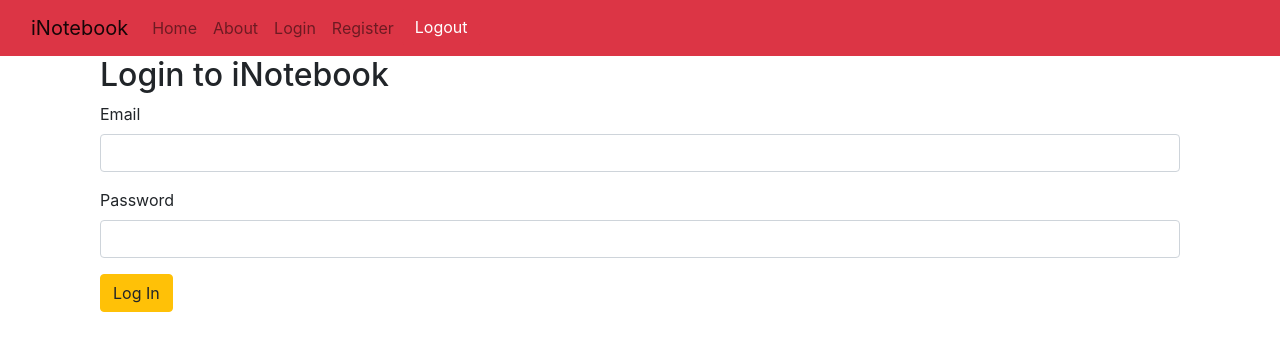
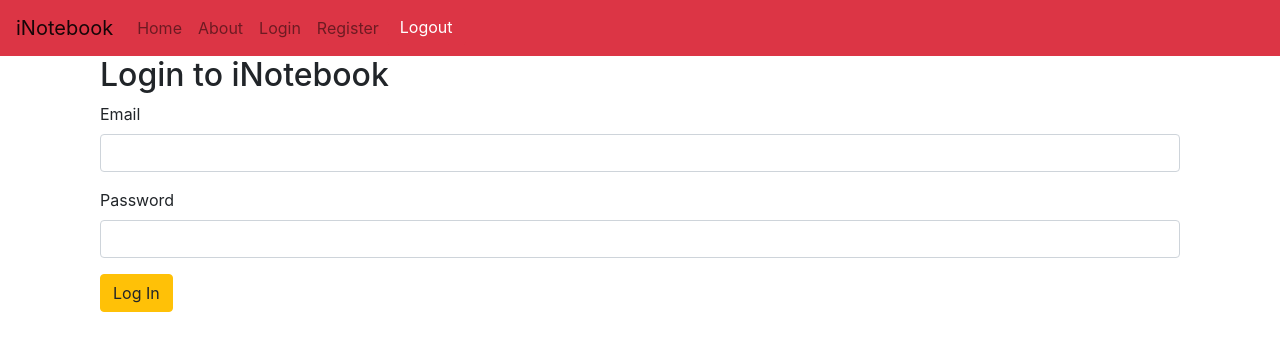
Before and after one commit to som02esh/iNotebook-client, a React (Create React App) app: page /login in a window 1280 px wide. Shown: the top 350 px of the page. Built offline with nearby package versions, Linux system fonts and the light colour scheme.

Commit message:
Update Navbar.js

```diff
--- a/src/components/Navbar.js
+++ b/src/components/Navbar.js
@@ -11,9 +11,8 @@
   }
   return (
     <nav className="navbar navbar-expand-lg  navbar-light bg-danger">
-    <div className="container-fluid">
       <Link className="navbar-brand" to="/">iNotebook</Link>
-      <button className="navbar-toggler" type="button" data-bs-toggle="collapse" data-bs-target="#navbarSupportedContent" aria-controls="navbarSupportedContent" aria-expanded="false" aria-label="Toggle navigation">
+      <button className="navbar-toggler" type="button" data-toggle="collapse" data-target="#navbarSupportedContent" aria-controls="navbarSupportedContent" aria-expanded="false" aria-label="Toggle navigation">
         <span className="navbar-toggler-icon"></span>
       </button>
       <div className="collapse navbar-collapse" id="navbarSupportedContent">
@@ -28,7 +27,6 @@
           </form>
         </ul>
       </div>
-    </div>
   </nav>
   )
 }
```
